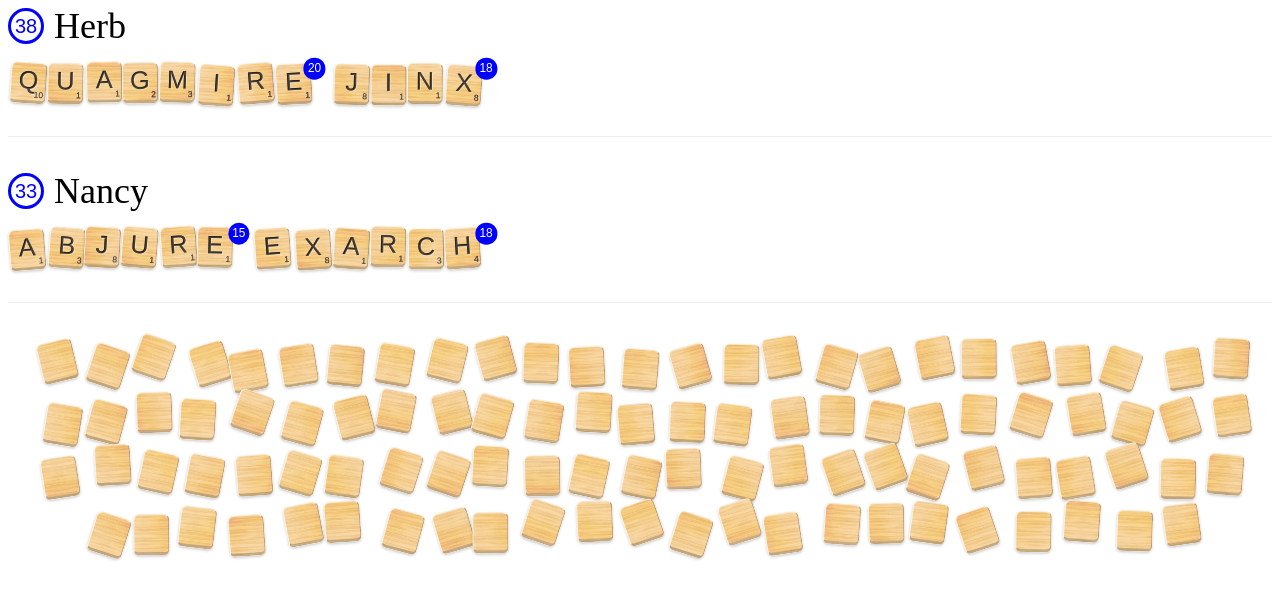
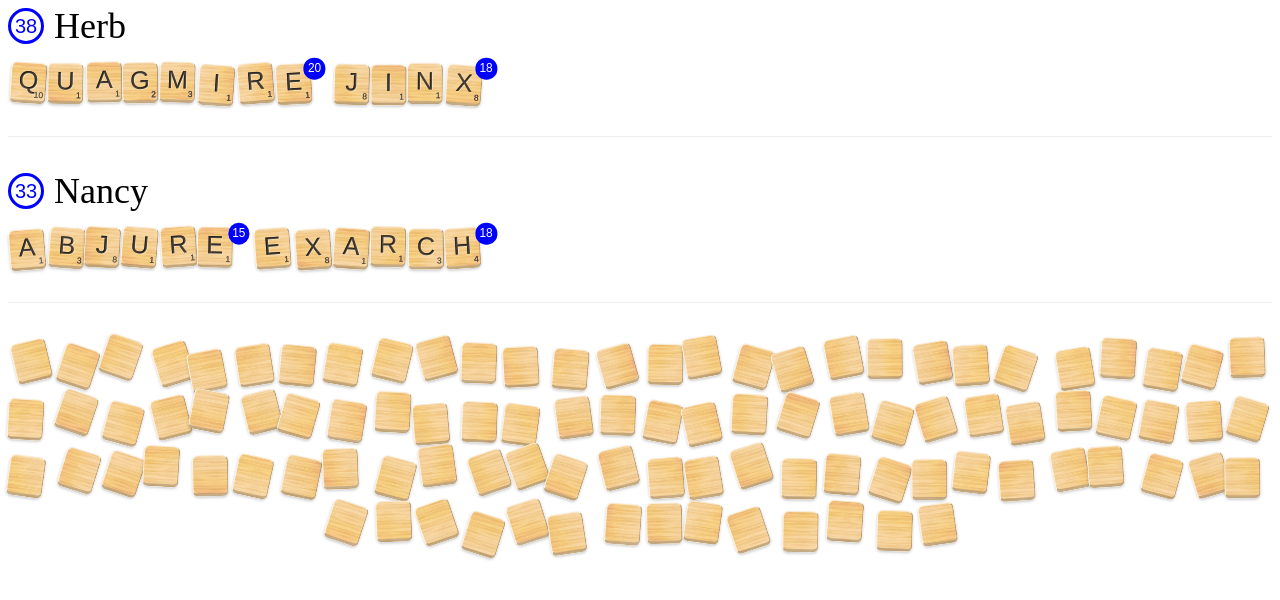
Before and after one commit to HerbCaudill/scrabbleattacks, a React (Create React App) app: page / in a window 1280 px wide. Shown: the top 600 px of the page. Built offline with nearby package versions, Linux system fonts and the light colour scheme.

Commit message:
components/Board.tsx:

```diff
--- a/src/components/Board.tsx
+++ b/src/components/Board.tsx
@@ -1,17 +1,15 @@
 /** @jsxImportSource @emotion/react */
 
-import { css } from '@emotion/react'
 import { TileSet } from 'scrabble'
 import { Tile, TileClickHandler } from './Tile'
 
 export const Board = (props: BoardProps) => {
-  const { tiles, size, jiggleFactor, seed, onTileClick = () => {} } = props
-  const styles = getStyles(props)
+  const { tiles, size, jiggleFactor, seed, onTileClick = NO_OP } = props
 
   return (
-    <div css={styles.board}>
+    <div css={{ display: 'flex', flexWrap: 'wrap', justifyContent: 'center' }}>
       {tiles.map(({ letter, id: key, isFaceUp }) => (
-        <div css={styles.tile} key={key}>
+        <div css={{ padding: size / 10 }} key={key}>
           <Tile
             id={key}
             size={size}
@@ -27,23 +25,6 @@ export const Board = (props: BoardProps) => {
   )
 }
 
-const getStyles = ({ size }: BoardProps) => {
-  const p = size / 10
-  return {
-    board: css({
-      display: 'flex',
-      flexWrap: 'wrap',
-      justifyContent: 'center',
-    }),
-    tile: css({
-      paddingTop: p,
-      paddingBottom: p,
-      paddingLeft: p * 2,
-      paddingRight: p,
-    }),
-  }
-}
-
 export interface BoardProps {
   width?: number
   height?: number
@@ -53,3 +34,5 @@ export interface BoardProps {
   seed?: string
   onTileClick?: TileClickHandler
 }
+
+const NO_OP = () => {}
```
